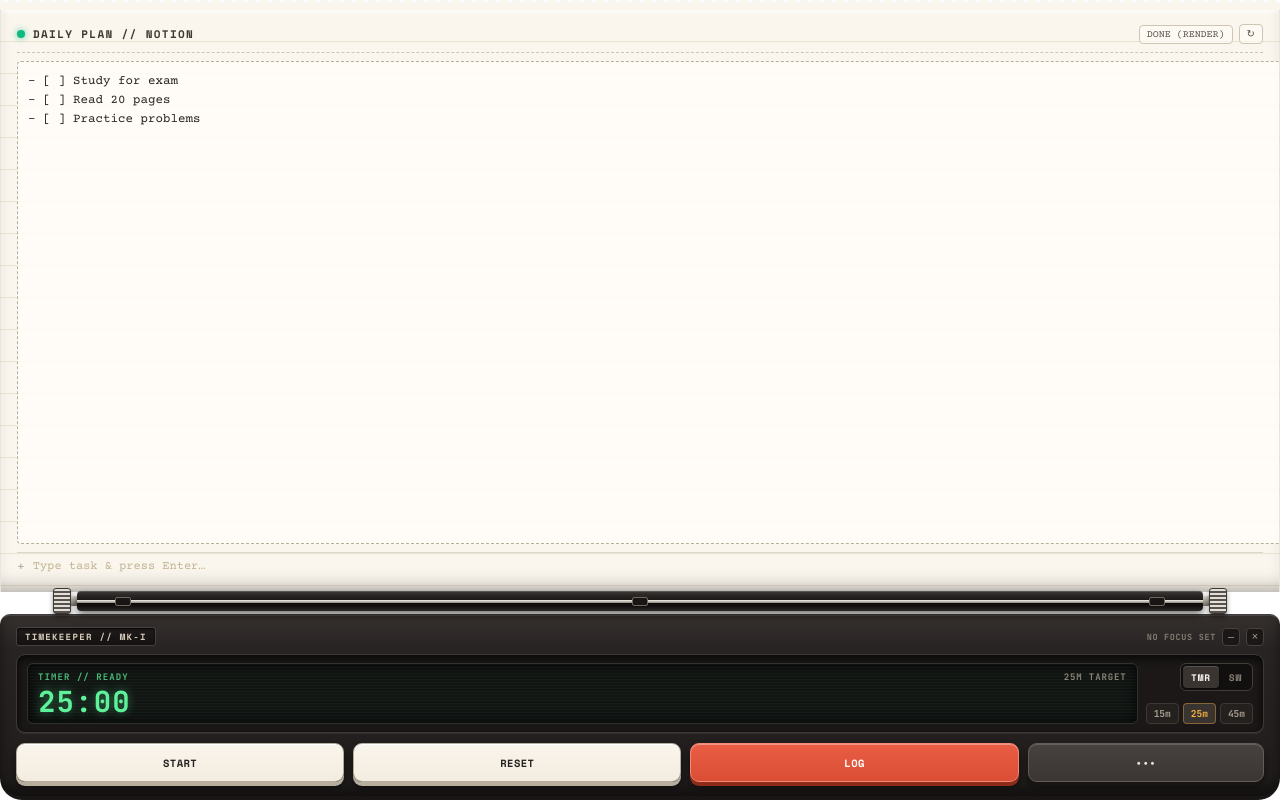
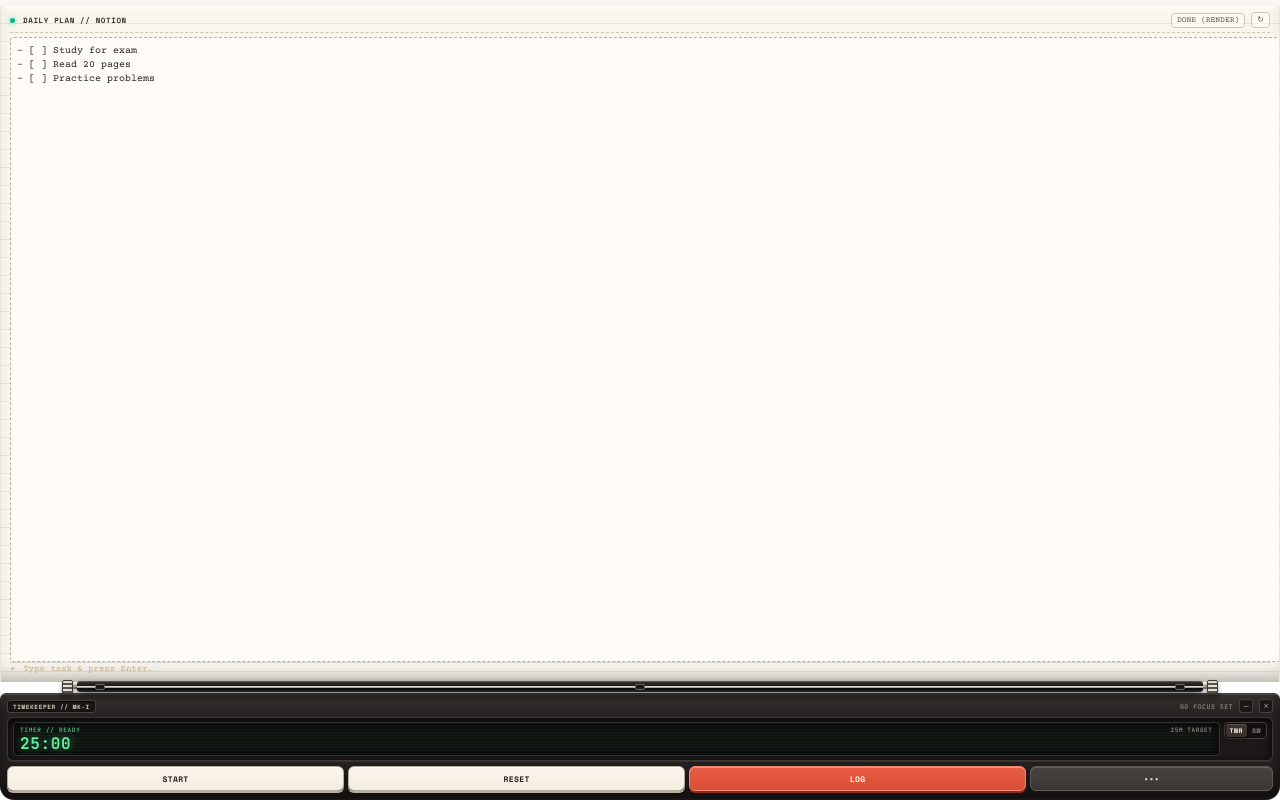
Before and after one commit to fahadroshan2007-stack/timekeeper, a React (Vite) app: page / in a window 1280 px wide. Built offline with nearby package versions, Linux system fonts and the light colour scheme.

Commit message:
feat: compact 220x220 widget sizing

```diff
--- a/src-tauri/tauri.conf.json
+++ b/src-tauri/tauri.conf.json
@@ -13,8 +13,8 @@
     "windows": [
       {
         "title": "TimeKeeper",
-        "width": 356,
-        "height": 540,
+        "width": 220,
+        "height": 220,
         "decorations": false,
         "transparent": true,
         "alwaysOnTop": true
--- a/src/typewriter.css
+++ b/src/typewriter.css
@@ -904,6 +904,279 @@ body {
 }
 
 /* =========================================
+   COMPACT 220×220 SIZING
+   Window is 220×220 — everything compresses.
+   ========================================= */
+.typewriter-widget ul,
+.typewriter-widget p,
+.typewriter-widget form {
+  margin: 0;
+  padding: 0;
+}
+
+.task-list {
+  margin: 0;
+  padding: 0;
+}
+
+.paper-serrated-top {
+  height: 6px;
+  background-size: 8px 6px;
+}
+
+.paper-sheet {
+  flex: 1.15;
+  padding: 6px 9px 7px;
+  background-image: repeating-linear-gradient(
+    to bottom,
+    transparent 0px,
+    transparent 17px,
+    var(--paper-line) 17px,
+    var(--paper-line) 18px
+  );
+}
+
+.paper-header {
+  padding-bottom: 4px;
+  margin-bottom: 4px;
+  border-bottom-width: 1px;
+}
+
+.pulse-dot {
+  width: 5px;
+  height: 5px;
+}
+
+.paper-title {
+  font-size: 7.5px;
+  letter-spacing: 0.08em;
+}
+
+.paper-btn {
+  font-size: 8px;
+  padding: 2px 5px;
+}
+
+.task-row {
+  gap: 5px;
+  padding: 2px 3px;
+}
+
+.retro-checkbox {
+  width: 11px;
+  height: 11px;
+  margin-top: 1px;
+  font-size: 8px;
+  border-width: 1px;
+}
+
+.task-text-wrapper {
+  font-size: 10px;
+  line-height: 1.5;
+}
+
+.strike-line {
+  height: 1.2px;
+}
+
+.time-pill {
+  font-size: 8px;
+  padding: 0 4px;
+}
+
+.empty-paper {
+  padding: 12px 6px;
+  font-size: 9px;
+}
+
+.paper-textarea {
+  font-size: 10px;
+  line-height: 1.4;
+  padding: 6px;
+}
+
+.quick-add {
+  margin-top: 4px;
+  padding-top: 3px;
+}
+
+.quick-add-plus,
+.quick-add-input {
+  font-size: 9px;
+}
+
+.roller-assembly {
+  height: 13px;
+  margin-top: -2px;
+}
+
+.carriage-knob {
+  width: 9px;
+  height: 12px;
+  border-radius: 2px;
+}
+
+.carriage-stem {
+  width: 4px;
+  height: 5px;
+}
+
+.platen-roller {
+  height: 11px;
+  border-radius: 3px;
+}
+
+.paper-bail-rod {
+  height: 2px;
+  padding: 0 18px;
+}
+
+.pinch-wheel {
+  width: 8px;
+  height: 4px;
+}
+
+.typewriter-chassis {
+  padding: 5px 7px 7px;
+  border-radius: 6px 6px 14px 14px;
+  border-bottom-width: 2px;
+}
+
+.chassis-header {
+  margin-bottom: 4px;
+}
+
+.brand-plate {
+  font-size: 6px;
+  padding: 1px 5px;
+  letter-spacing: 0.1em;
+}
+
+.active-focus {
+  max-width: 64px;
+  font-size: 6.5px;
+}
+
+.icon-key {
+  width: 14px;
+  height: 14px;
+  font-size: 9px;
+  border-radius: 3px;
+}
+
+.lcd-deck {
+  padding: 4px 5px;
+  margin-bottom: 5px;
+  border-radius: 6px;
+}
+
+.lcd-row {
+  gap: 4px;
+}
+
+.lcd-screen {
+  padding: 3px 6px;
+  border-radius: 4px;
+}
+
+.lcd-meta {
+  margin-bottom: 2px;
+}
+
+.lcd-mode-label,
+.lcd-badge {
+  font-size: 6px;
+}
+
+.lcd-digits {
+  font-size: 16px;
+}
+
+.mode-rocker {
+  border-radius: 4px;
+  padding: 1px;
+  gap: 1px;
+}
+
+.mode-rocker button {
+  font-size: 6.5px;
+  padding: 2px 4px;
+  border-radius: 3px;
+}
+
+.preset-row {
+  display: none;
+}
+
+.key-row {
+  gap: 4px;
+}
+
+.tw-key {
+  border-radius: 6px;
+  padding: 6px 2px 5px;
+  font-size: 8px;
+}
+
+.tw-key-cream {
+  box-shadow:
+    0 2px 0 var(--key-cream-shadow),
+    0 3px 4px rgba(0, 0, 0, 0.4),
+    inset 0 1px 0 #ffffff;
+}
+
+.tw-key-red {
+  box-shadow:
+    0 2px 0 var(--key-red-shadow),
+    0 3px 4px rgba(0, 0, 0, 0.4),
+    inset 0 1px 0 rgba(255, 255, 255, 0.35);
+}
+
+.tw-key-dark {
+  box-shadow:
+    0 2px 0 var(--key-dark-shadow),
+    0 3px 4px rgba(0, 0, 0, 0.4),
+    inset 0 1px 0 rgba(255, 255, 255, 0.16);
+}
+
+.tw-key-cream:active,
+.tw-key-red:active,
+.tw-key-dark:active {
+  transform: translateY(2px);
+}
+
+.session-ribbon {
+  padding: 5px 7px;
+  margin-bottom: 4px;
+}
+
+.ribbon-headline,
+.ribbon-select {
+  font-size: 9px;
+}
+
+.ribbon-btn {
+  font-size: 8px;
+  padding: 3px 7px;
+}
+
+.stamp-toast {
+  font-size: 8px;
+  padding: 2px 6px;
+  top: 5px;
+  right: 5px;
+}
+
+.settings-panel {
+  padding: 8px 10px;
+}
+
+.settings-input {
+  padding: 4px 6px;
+  font-size: 10px;
+}
+
+/* =========================================
    SETTINGS DRAWER (modal re-skin)
    ========================================= */
 .settings-overlay {
```
Also changed, not shown: 2 other files (tests, documents, lock files or other folders).
